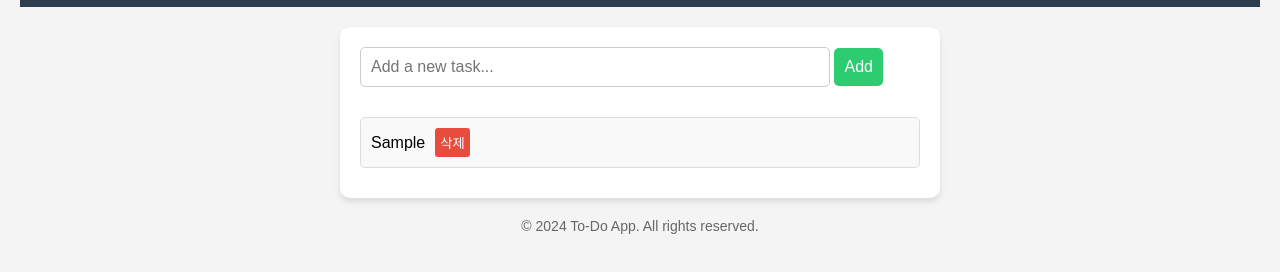
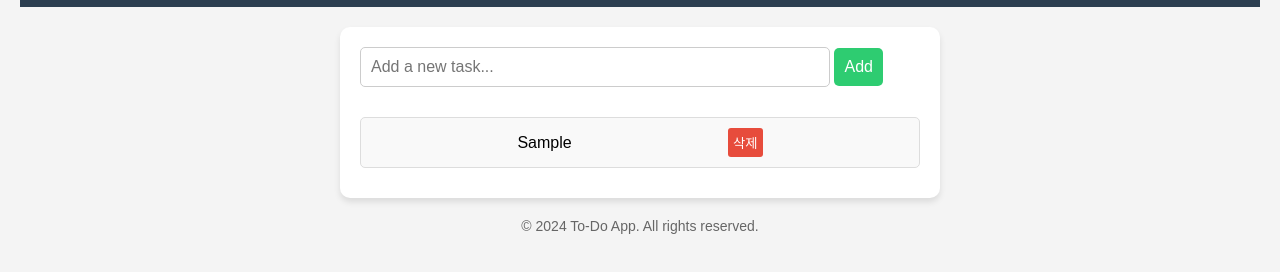
Before and after one commit to block-chain-coding/to-do, a plain HTML site: page index.html in a window 1280 px wide. Both pictures are taken after typing "Sample" into the empty fields and a click on the button "Add". Shown: the part 70-342 px from the top of the page. Drawn offline with Linux system fonts and the light colour scheme.

Commit message:
Add flexbox

```diff
--- a/styles/components.css
+++ b/styles/components.css
@@ -33,8 +33,15 @@
   margin-bottom: 10px;
   border: 1px solid #ddd;
   border-radius: 5px;
+  display: flex;
+  justify-content: space-evenly;
+  align-items: center;
 }
 
 #todo-list li:hover {
   background-color: #f1f1f1;
 }
+
+.delete-button {
+  background-color: #e74c3c;
+}
```
Also changed, not shown: 1 other file.
